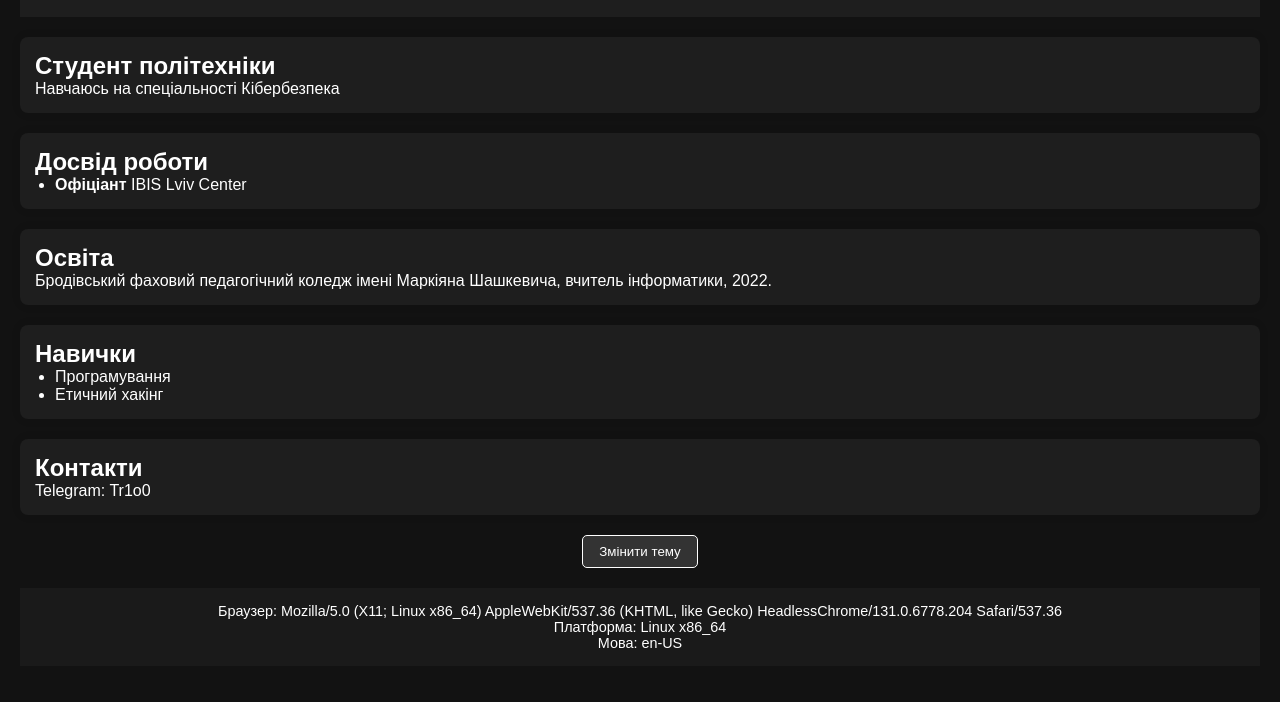
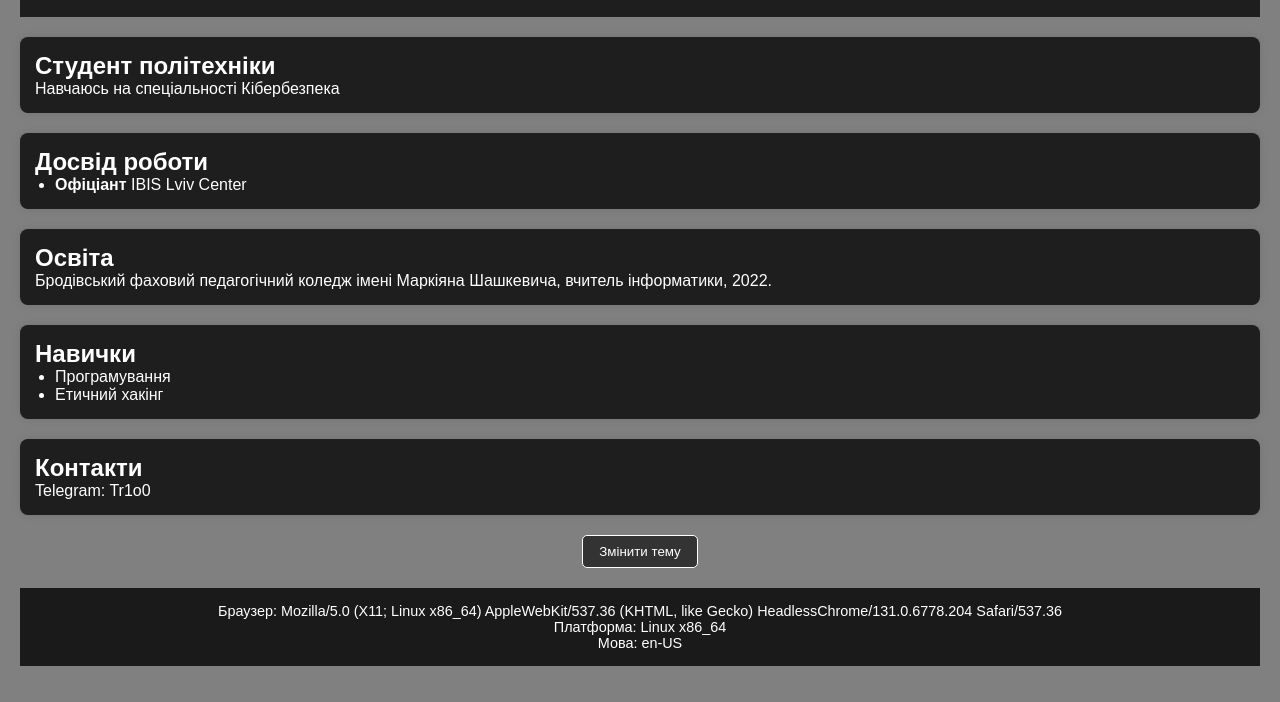
Before and after one commit to Tr1oo/lab_5, a plain HTML site: page index.html in a window 1280 px wide. Shown: the part 98-800 px from the top of the page. Drawn offline with Linux system fonts and the light colour scheme; no server answers.

Commit message:
new color

```diff
--- a/styles.css
+++ b/styles.css
@@ -43,7 +43,7 @@ body.light button {
 
 
 body.dark {
-    background-color: #121212;
+    background-color: gray;
     color: white;
 }
 
```
